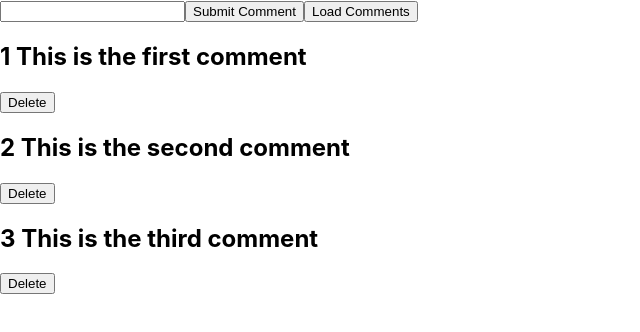
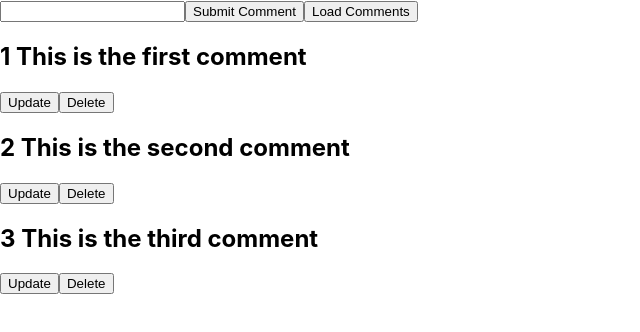
Before and after one commit to mdverdera/next-api, a Next.js app: page /comments in a window 1280 px wide. Both pictures are taken after a click on the button "Load Comments". Shown: the top 332 px of the page, without its empty margins (0-640 px from the left). Built offline with nearby package versions, Linux system fonts and the light colour scheme.

Commit message:
Understanding API methods.

```diff
--- a/pages/api/comments/[commentId].tsx
+++ b/pages/api/comments/[commentId].tsx
@@ -1,4 +1,5 @@
 import comments from "@data/comments";
+import { NextApiRequest, NextApiResponse } from "next";
 
 export default (req: NextApiRequest, res: NextApiResponse<Data>) => {
   const { commentId } = req.query;
@@ -15,8 +16,26 @@ export default (req: NextApiRequest, res: NextApiResponse<Data>) => {
     const index = comments.findIndex(
       (comment) => comment.id === parseInt(commentId)
     );
+    console.log("delete");
+    console.log(comments);
+
     comments.splice(index, 1);
 
+    console.log(index);
+    console.log(commentId);
+    console.log(comments);
+    console.log(deletedComment);
+
     res.status(200).json(deletedComment);
+  } else if (req.method === "PATCH") {
+    console.log(req.body);
+    const comment = req.body.comment;
+    const index = comments.findIndex(
+      (comment) => comment.id === parseInt(commentId)
+    );
+    console.log(`test ${commentId} ${comment}`);
+    comments[index].text = comment;
+    console.log(comments);
+    res.status(200).json(comments);
   }
 };
--- a/pages/api/comments/index.tsx
+++ b/pages/api/comments/index.tsx
@@ -7,15 +7,17 @@ type Data = {
 
 export default (req: NextApiRequest, res: NextApiResponse<Data>) => {
   if (req.method === "GET") {
+    console.log(comments);
     res.status(200).json(comments);
   } else if (req.method === "POST") {
     const comment = req.body.comment;
 
     const newComment = {
-      id: Date.now(),
+      id: 4,
       text: comment,
     };
     comments.push(newComment);
+    console.log(comments);
     res.status(201).json(newComment);
   }
 };
--- a/pages/comments/index.tsx
+++ b/pages/comments/index.tsx
@@ -26,16 +26,37 @@ const Comments = () => {
 
     const data = await response.json();
     console.log(data);
+    // fetchComments();
   };
 
   const deleteComment = async (commentId: number) => {
+    console.log(commentId);
     const response = await fetch(`/api/comments/${commentId}`, {
       method: "DELETE",
     });
 
     const data = await response.json();
-    console.log(data);
+
     fetchComments();
+  };
+
+  const updateComment = async (commentId: number, comment: string) => {
+    console.log(comment);
+    fetch(`/api/comments/${commentId}`, {
+      method: "PATCH",
+      body: JSON.stringify({ comment }),
+      headers: {
+        "Content-Type": "application/json",
+      },
+    })
+      .then((response) => {
+        console.log(response.status);
+        return response.json();
+      })
+      .then((data) => {
+        fetchComments();
+        console.log(data);
+      });
   };
 
   return (
@@ -47,13 +68,17 @@ const Comments = () => {
       />
       <button onClick={submitComment}>Submit Comment</button>
       <button onClick={fetchComments}>Load Comments</button>
-      {comments.map((comment: CommentModel) => {
+      {comments.map((cm: CommentModel) => {
         return (
-          <div key={comment.id}>
+          <div key={cm.id}>
             <h2>
-              {comment.id} {comment.text}
+              {cm.id} {cm.text}
             </h2>
-            <button onClick={() => deleteComment(comment.id)}>Delete</button>
+
+            <button onClick={() => updateComment(cm.id, comment)}>
+              Update
+            </button>
+            <button onClick={() => deleteComment(cm.id)}>Delete</button>
           </div>
         );
       })}
```
